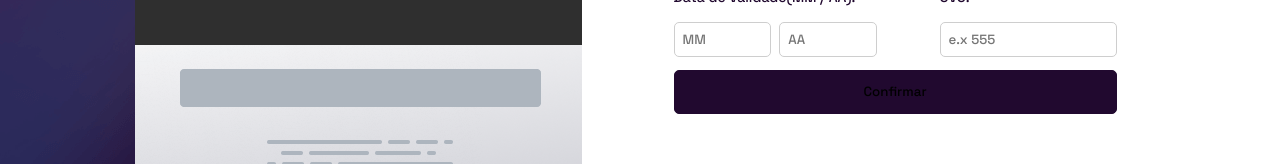
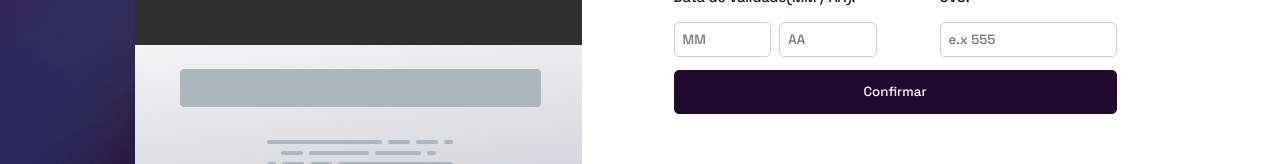
Before and after one commit to Alecsander-Castro/interative-card, a React (Vite) app: page / in a window 1280 px wide. Shown: the part 432-596 px from the top of the page. Built offline with nearby package versions, Linux system fonts and the light colour scheme.

Commit message:
atualiação cor do input submit

```diff
--- a/src/App.css
+++ b/src/App.css
@@ -109,6 +109,8 @@ form input[type="submit"] {
   padding: 0.8rem 0;
   border-radius: 5px;
   border: 1px solid hsl(278, 68%, 11%);
+  color: #fff;
+  cursor: pointer;
 }
 .expiration-card {
   display: inline-block;
```
